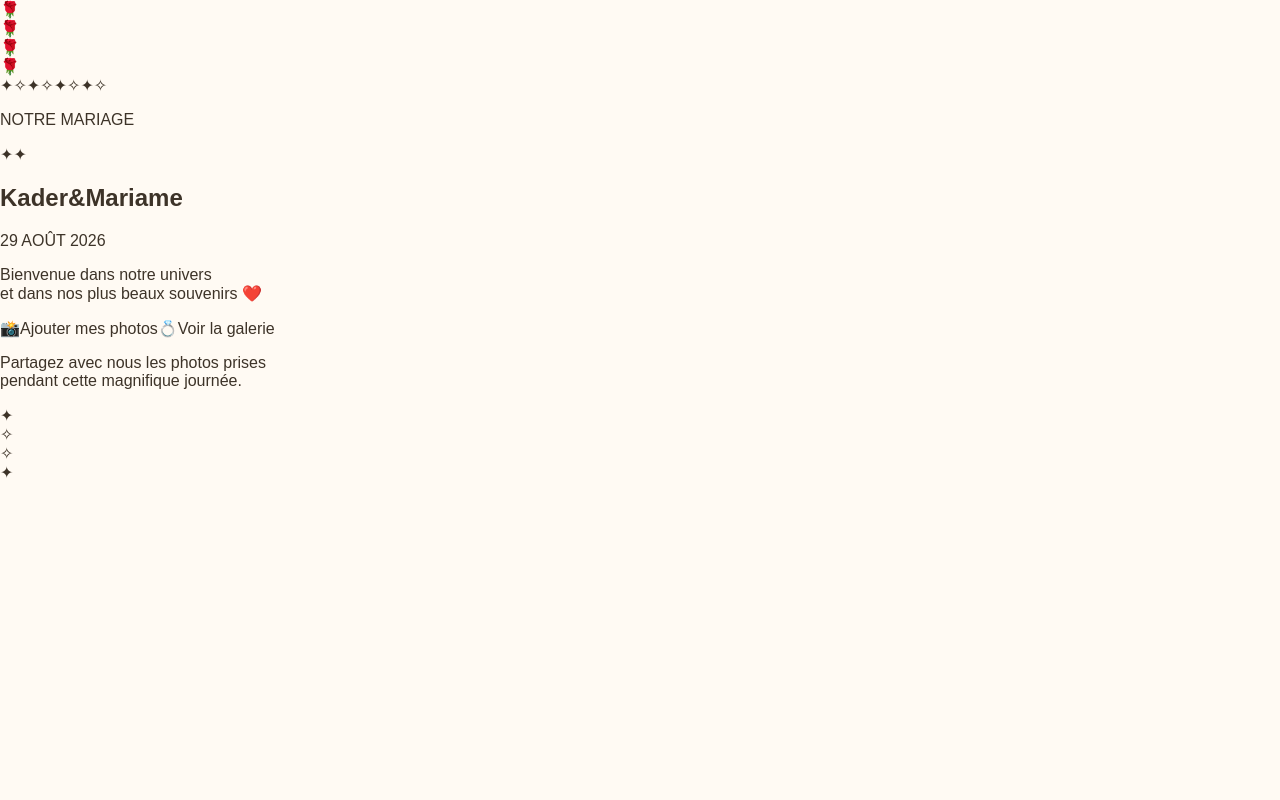
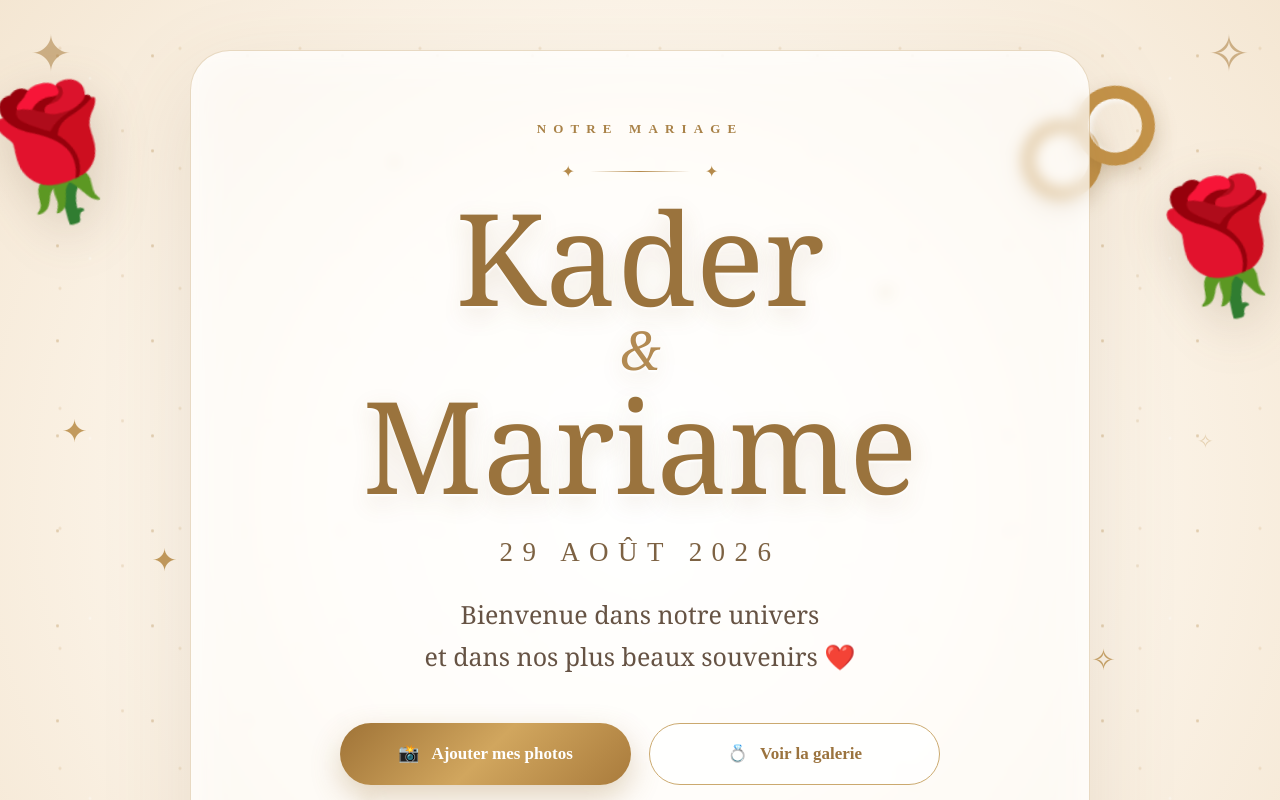
Before and after one commit to kadhino88-oss/galerie-mariage-kader-mariame-v2, a Next.js app: page / in a window 1280 px wide. Shown: the top 800 px of the page. Built offline with nearby package versions, Linux system fonts and the light colour scheme.

Commit message:
Refactor global styles and add animations
Updated styles for body, buttons, and various components. Added animations for stars and flower elements.

```diff
--- a/app/globals.css
+++ b/app/globals.css
@@ -1,3 +1,7 @@
+@tailwind base;
+@tailwind components;
+@tailwind utilities;
+
 * {
   box-sizing: border-box;
 }
@@ -6,68 +10,597 @@ html,
 body {
   margin: 0;
   padding: 0;
+  width: 100%;
   min-height: 100%;
 }
 
 body {
-  background: #fffaf3;
-  color: #3d3328;
-  font-family: Arial, Helvetica, sans-serif;
-}
-
-button,
-input {
-  font: inherit;
-}
-
-button {
-  cursor: pointer;
+  background: #fffaf4;
+  color: #4b392c;
 }
 
 a {
-  color: inherit;
   text-decoration: none;
 }
 
-.page {
+.wedding-home {
+  position: relative;
   min-height: 100vh;
-  padding: 40px 20px;
+  width: 100%;
+  overflow: hidden;
+
+  display: flex;
+  align-items: center;
+  justify-content: center;
+
+  padding: 50px 20px;
+
+  background:
+    radial-gradient(
+      circle at center,
+      rgba(255, 255, 255, 0.98) 0%,
+      rgba(255, 250, 242, 0.95) 40%,
+      rgba(244, 230, 210, 0.98) 100%
+    );
+
+  isolation: isolate;
 }
 
-.galleryPage {
-  width: 100%;
-  max-width: 1200px;
-  margin: 0 auto;
-  text-align: center;
+/* =========================
+   ÉTOILES
+========================= */
+
+.stars,
+.stars::before,
+.stars::after {
+  position: absolute;
+  inset: 0;
+  content: "";
+  pointer-events: none;
 }
 
-.eyebrow {
-  margin: 0 0 10px;
-  color: #a38350;
-  font-size: 13px;
-  font-weight: 600;
-  letter-spacing: 0.35em;
+.stars {
+  background-image:
+    radial-gradient(circle, rgba(180, 137, 73, 0.65) 1px, transparent 2px),
+    radial-gradient(circle, rgba(180, 137, 73, 0.35) 1px, transparent 2px);
+
+  background-size: 95px 95px, 145px 145px;
+  background-position: 10px 20px, 50px 70px;
+
+  opacity: 0.5;
+  animation: starMove 12s linear infinite;
 }
 
-.galleryPage h1 {
-  margin: 0;
-  font-size: clamp(32px, 5vw, 52px);
-  font-weight: 600;
+.stars::before {
+  background-image:
+    radial-gradient(circle, rgba(255, 255, 255, 0.9) 1px, transparent 2px),
+    radial-gradient(circle, rgba(190, 145, 80, 0.5) 1px, transparent 2px);
+
+  background-size: 180px 180px, 120px 120px;
+  animation: sparkle 4s ease-in-out infinite alternate;
 }
 
-.date {
-  margin: 10px 0 30px;
-  color: #8b7355;
-  font-size: 18px;
+@keyframes starMove {
+  from {
+    transform: translateY(0);
+  }
+
+  to {
+    transform: translateY(-25px);
+  }
 }
 
-.galleryPage > p:not(.eyebrow):not(.date) {
-  margin: 0 auto 30px;
-  max-width: 600px;
-  color: #766858;
-  line-height: 1.7;
+@keyframes sparkle {
+  from {
+    opacity: 0.3;
+  }
+
+  to {
+    opacity: 0.9;
+  }
 }
 
-img {
-  max-width: 100%;
+/* =========================
+   CONTENU PRINCIPAL
+========================= */
+
+.hero-content {
+  position: relative;
+  z-index: 10;
+
+  width: min(900px, 100%);
+
+  display: flex;
+  flex-direction: column;
+  align-items: center;
+  justify-content: center;
+
+  text-align: center;
+
+  padding: 70px 25px;
+
+  border: 1px solid rgba(183, 142, 79, 0.3);
+  border-radius: 40px;
+
+  background: rgba(255, 255, 255, 0.55);
+
+  backdrop-filter: blur(7px);
+
+  box-shadow:
+    0 30px 90px rgba(130, 92, 45, 0.15),
+    inset 0 0 50px rgba(255, 255, 255, 0.7);
 }
+
+/* =========================
+   TITRE
+========================= */
+
+.small-title {
+  margin: 0;
+
+  font-size: 13px;
+  letter-spacing: 0.55em;
+  font-weight: 600;
+
+  color: #a98248;
+}
+
+.gold-line {
+  display: flex;
+  align-items: center;
+  justify-content: center;
+  gap: 15px;
+
+  width: 260px;
+
+  margin: 25px auto 18px;
+
+  color: #b58a4b;
+}
+
+.gold-line i {
+  display: block;
+  width: 100px;
+  height: 1px;
+
+  background: linear-gradient(
+    to right,
+    transparent,
+    #b58a4b,
+    transparent
+  );
+}
+
+.hero-content h1 {
+  margin: 0;
+
+  display: flex;
+  flex-direction: column;
+  align-items: center;
+
+  font-family: Georgia, "Times New Roman", serif;
+
+  font-size: clamp(4rem, 10vw, 8rem);
+
+  line-height: 0.9;
+
+  font-weight: 500;
+
+  color: #9a733d;
+
+  text-shadow:
+    0 2px 2px rgba(255, 255, 255, 0.9),
+    0 8px 25px rgba(137, 96, 39, 0.15);
+}
+
+.hero-content h1 span {
+  margin: 12px 0;
+
+  font-family: Georgia, serif;
+
+  font-size: 0.42em;
+
+  font-style: italic;
+
+  color: #b28a52;
+}
+
+/* =========================
+   DATE
+========================= */
+
+.wedding-date {
+  margin: 35px 0 0;
+
+  font-size: clamp(18px, 3vw, 27px);
+
+  letter-spacing: 0.35em;
+
+  color: #7d6243;
+
+  font-weight: 500;
+}
+
+.welcome {
+  margin: 25px 0 0;
+
+  font-family: Georgia, serif;
+
+  font-size: clamp(18px, 3vw, 25px);
+
+  line-height: 1.7;
+
+  color: #665344;
+}
+
+/* =========================
+   BOUTONS
+========================= */
+
+.hero-buttons {
+  width: min(600px, 100%);
+
+  display: grid;
+  grid-template-columns: repeat(2, 1fr);
+
+  gap: 18px;
+
+  margin-top: 45px;
+}
+
+.gold-button,
+.outline-button {
+  min-height: 62px;
+
+  display: flex;
+  align-items: center;
+  justify-content: center;
+  gap: 12px;
+
+  border-radius: 999px;
+
+  font-size: 17px;
+  font-weight: 600;
+
+  transition:
+    transform 0.3s ease,
+    box-shadow 0.3s ease,
+    background 0.3s ease;
+}
+
+.gold-button {
+  color: white;
+
+  background: linear-gradient(
+    135deg,
+    #9f7337,
+    #d1a65e,
+    #a97b3c
+  );
+
+  box-shadow:
+    0 12px 30px rgba(157, 112, 51, 0.3);
+}
+
+.outline-button {
+  color: #9b733e;
+
+  border: 1px solid #cba96f;
+
+  background: rgba(255, 255, 255, 0.75);
+}
+
+.gold-button:hover,
+.outline-button:hover {
+  transform: translateY(-5px);
+
+  box-shadow:
+    0 18px 35px rgba(132, 92, 42, 0.22);
+}
+
+.gold-button:active,
+.outline-button:active {
+  transform: scale(0.97);
+}
+
+/* =========================
+   MESSAGE BAS
+========================= */
+
+.bottom-message {
+  margin: 40px 0 0;
+
+  font-size: 14px;
+
+  line-height: 1.7;
+
+  color: #9a8874;
+}
+
+/* =========================
+   ALLIANCES
+========================= */
+
+.rings {
+  position: absolute;
+
+  z-index: 5;
+
+  top: 9%;
+  right: 9%;
+
+  width: 150px;
+  height: 120px;
+
+  transform: rotate(-15deg);
+
+  animation: ringsFloat 5s ease-in-out infinite;
+}
+
+.ring {
+  position: absolute;
+
+  width: 80px;
+  height: 80px;
+
+  border-radius: 50%;
+
+  border: 13px solid #c49349;
+
+  box-shadow:
+    inset 3px 3px 5px rgba(255, 255, 255, 0.9),
+    0 8px 20px rgba(129, 91, 39, 0.25);
+}
+
+.ring-one {
+  left: 5px;
+  top: 25px;
+}
+
+.ring-two {
+  right: 5px;
+  top: 5px;
+}
+
+@keyframes ringsFloat {
+  0%,
+  100% {
+    transform: rotate(-15deg) translateY(0);
+  }
+
+  50% {
+    transform: rotate(-10deg) translateY(-12px);
+  }
+}
+
+/* =========================
+   GRANDES ROSES
+========================= */
+
+.flower {
+  position: absolute;
+
+  z-index: 3;
+
+  font-size: 130px;
+
+  filter:
+    drop-shadow(0 15px 25px rgba(100, 70, 40, 0.2));
+
+  animation: flowerFloat 6s ease-in-out infinite;
+}
+
+.flower-left {
+  left: -25px;
+  top: 8%;
+  transform: rotate(-20deg);
+}
+
+.flower-right {
+  right: -25px;
+  top: 18%;
+  transform: rotate(25deg);
+
+  animation-delay: 1.5s;
+}
+
+.flower-bottom-left {
+  left: 2%;
+  bottom: -25px;
+  transform: rotate(20deg);
+
+  animation-delay: 2s;
+}
+
+.flower-bottom-right {
+  right: 2%;
+  bottom: -25px;
+  transform: rotate(-20deg);
+
+  animation-delay: 3s;
+}
+
+@keyframes flowerFloat {
+  0%,
+  100% {
+    transform: translateY(0) rotate(-15deg);
+  }
+
+  50% {
+    transform: translateY(-10px) rotate(-10deg);
+  }
+}
+
+/* =========================
+   PETITS ÉCLATS
+========================= */
+
+.petals span {
+  position: absolute;
+
+  z-index: 4;
+
+  color: #c29a5c;
+
+  font-size: 25px;
+
+  animation: twinkle 3s ease-in-out infinite;
+}
+
+.petals span:nth-child(1) {
+  top: 15%;
+  left: 30%;
+}
+
+.petals span:nth-child(2) {
+  top: 28%;
+  right: 30%;
+  animation-delay: 0.5s;
+}
+
+.petals span:nth-child(3) {
+  top: 55%;
+  left: 12%;
+  animation-delay: 1s;
+}
+
+.petals span:nth-child(4) {
+  top: 65%;
+  right: 13%;
+  animation-delay: 1.5s;
+}
+
+.petals span:nth-child(5) {
+  bottom: 18%;
+  left: 28%;
+  animation-delay: 2s;
+}
+
+.petals span:nth-child(6) {
+  bottom: 20%;
+  right: 28%;
+  animation-delay: 2.5s;
+}
+
+.petals span:nth-child(7) {
+  top: 42%;
+  left: 5%;
+  animation-delay: 1.2s;
+}
+
+.petals span:nth-child(8) {
+  top: 43%;
+  right: 5%;
+  animation-delay: 2.2s;
+}
+
+@keyframes twinkle {
+  0%,
+  100% {
+    opacity: 0.25;
+    transform: scale(0.7);
+  }
+
+  50% {
+    opacity: 1;
+    transform: scale(1.25);
+  }
+}
+
+/* =========================
+   COINS
+========================= */
+
+.corner-decoration {
+  position: absolute;
+
+  z-index: 2;
+
+  color: rgba(170, 126, 64, 0.55);
+
+  font-size: 50px;
+}
+
+.top-left {
+  top: 25px;
+  left: 30px;
+}
+
+.top-right {
+  top: 25px;
+  right: 30px;
+}
+
+.bottom-left {
+  bottom: 25px;
+  left: 30px;
+}
+
+.bottom-right {
+  bottom: 25px;
+  right: 30px;
+}
+
+/* =========================
+   MOBILE
+========================= */
+
+@media (max-width: 700px) {
+  .wedding-home {
+    padding: 25px 12px;
+  }
+
+  .hero-content {
+    min-height: 90vh;
+
+    padding: 55px 18px;
+
+    border-radius: 28px;
+  }
+
+  .hero-content h1 {
+    font-size: clamp(4rem, 19vw, 6rem);
+  }
+
+  .hero-buttons {
+    grid-template-columns: 1fr;
+
+    width: 100%;
+
+    margin-top: 35px;
+  }
+
+  .flower {
+    font-size: 90px;
+  }
+
+  .rings {
+    top: 3%;
+    right: 1%;
+
+    transform: scale(0.7) rotate(-15deg);
+  }
+
+  .small-title {
+    letter-spacing: 0.35em;
+  }
+
+  .wedding-date {
+    letter-spacing: 0.2em;
+  }
+}
+
+@media (max-width: 420px) {
+  .hero-content {
+    padding: 45px 15px;
+  }
+
+  .flower {
+    opacity: 0.7;
+    font-size: 75px;
+  }
+
+  .rings {
+    opacity: 0.8;
+  }
+}
```
